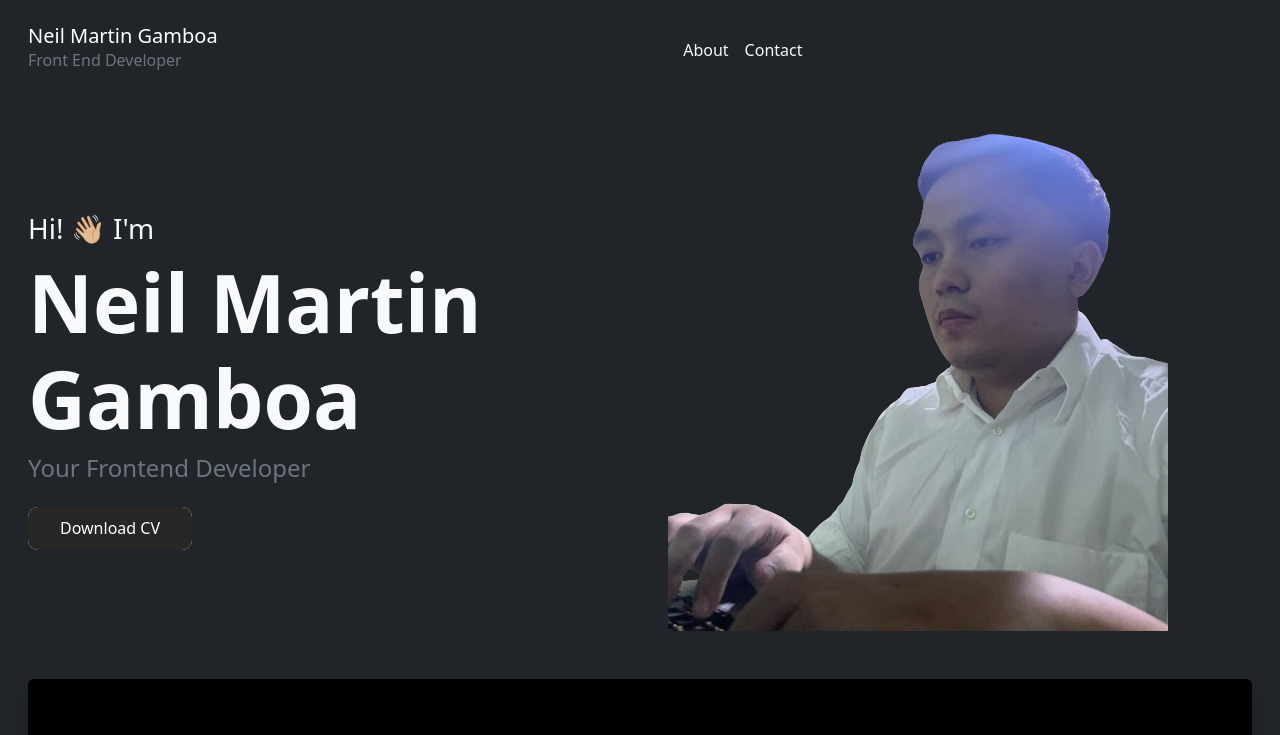
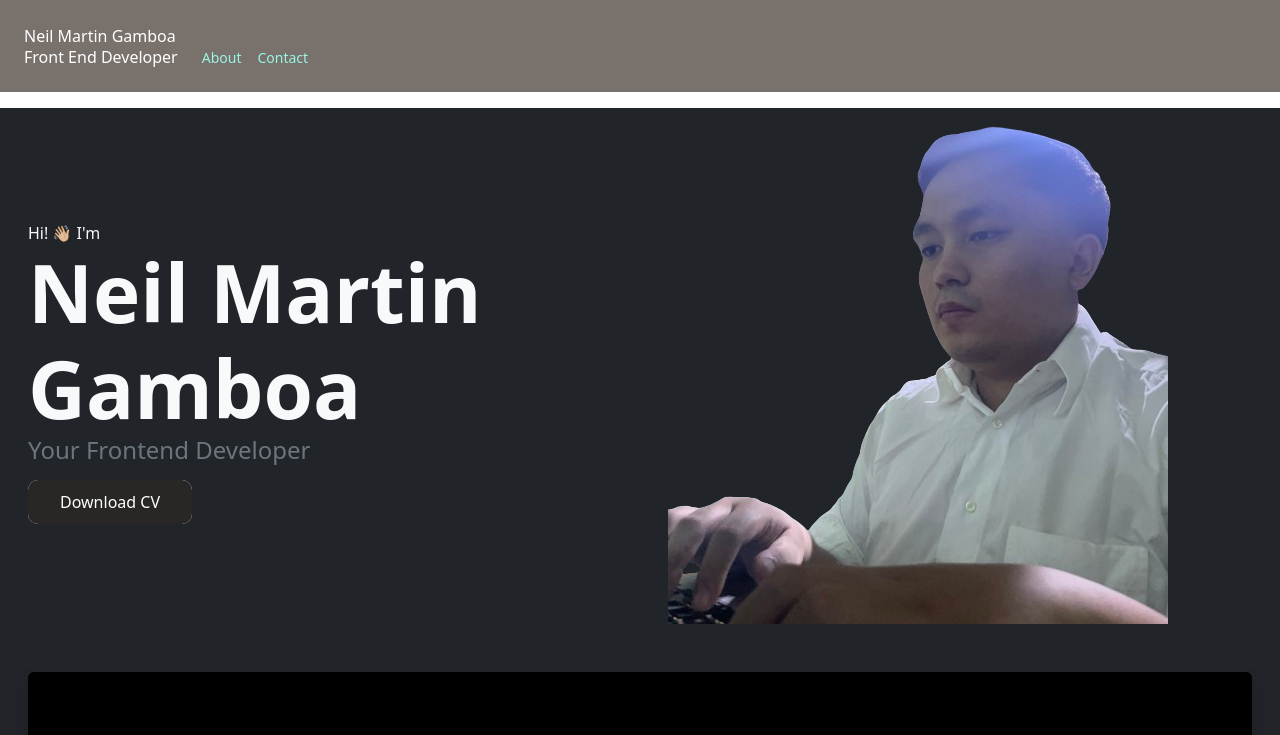
Before and after one commit to neilmrtngamboa/Portfolio_Website, a React (Vite) app: page / in a window 1280 px wide. Shown: the top 735 px of the page. Built offline with nearby package versions, Linux system fonts and the light colour scheme.

Commit message:
installed tailwindcss

```diff
--- a/package.json
+++ b/package.json
@@ -28,6 +28,7 @@
     "eslint-plugin-react": "^7.33.2",
     "eslint-plugin-react-hooks": "^4.6.0",
     "eslint-plugin-react-refresh": "^0.4.5",
+    "tailwindcss": "^3.4.3",
     "vite": "^5.1.4"
   }
 }
--- a/src/main.jsx
+++ b/src/main.jsx
@@ -1,6 +1,7 @@
 import React from 'react'
 import ReactDOM from 'react-dom/client'
 import App from './App.jsx'
+import './pages/Styling/index.css'
 
 
 
--- a/src/pages/Layout.jsx
+++ b/src/pages/Layout.jsx
@@ -4,21 +4,28 @@ import { faGithub, faLinkedin } from "@fortawesome/free-brands-svg-icons";
 function Layout() {
 
     return (
-      <main className="d-flex flex-column min-vh-100">
-        <nav className="navbar navbar-expand-lg bg-dark p-3">
-            <div className="container-fluid">
-                <Link className="navbar-brand text-white" to='/'>Neil Martin Gamboa
-                    <div><h5 className="fs-6 text-secondary fw-light">Front End Developer</h5></div>
+      <main className="">
+
+        <nav class="flex items-center justify-between flex-wrap bg-stone-500 p-6">
+
+            <div class="flex items-center flex-shrink-0 text-white mr-6">
+                <Link className="no-underline" to='/'>Neil Martin Gamboa
+                    <div><h5 className="">Front End Developer</h5></div>
                 </Link>
-                <button className="navbar-toggler bg-secondary" type="button" data-bs-toggle="collapse" data-bs-target="#navbarNavAltMarkup" aria-controls="navbarNavAltMarkup" aria-expanded="false" aria-label="Toggle navigation">
-                    <span className="navbar-toggler-icon"></span>
-                </button>
-                <div className="collapse navbar-collapse" id="navbarNavAltMarkup">
-                    <div className="navbar-nav mx-auto">
-                        <Link className="nav-link text-light" to='about'>About</Link>
-                        <Link className="nav-link text-light" to='contact'>Contact</Link>
-                    </div>
+            </div>
+
+            <div class="w-full block flex-grow lg:flex lg:items-center lg:w-auto">
+
+                <div class="text-sm lg:flex-grow">
+                <Link to='about' class="block mt-4 lg:inline-block lg:mt-0 text-teal-200 hover:text-white mr-4">
+                    About
+                </Link>
+                <Link to='contact'  class="block mt-4 lg:inline-block lg:mt-0 text-teal-200 hover:text-white mr-4">
+                    Contact
+                </Link>
+
                 </div>
+
             </div>
         </nav>
 
--- /dev/null
+++ b/src/pages/Styling/index.css
@@ -0,0 +1,3 @@
+@tailwind base;
+@tailwind components;
+@tailwind utilities;
--- /dev/null
+++ b/tailwind.config.js
@@ -0,0 +1,10 @@
+/** @type {import('tailwindcss').Config} */
+export default {
+  content: [
+    "./src/**/*.{js,jsx,ts,tsx}",
+  ],
+  theme: {
+    extend: {},
+  },
+  plugins: [],
+}
```
Also changed, not shown: 1 other file (tests, documents, lock files or other folders).
